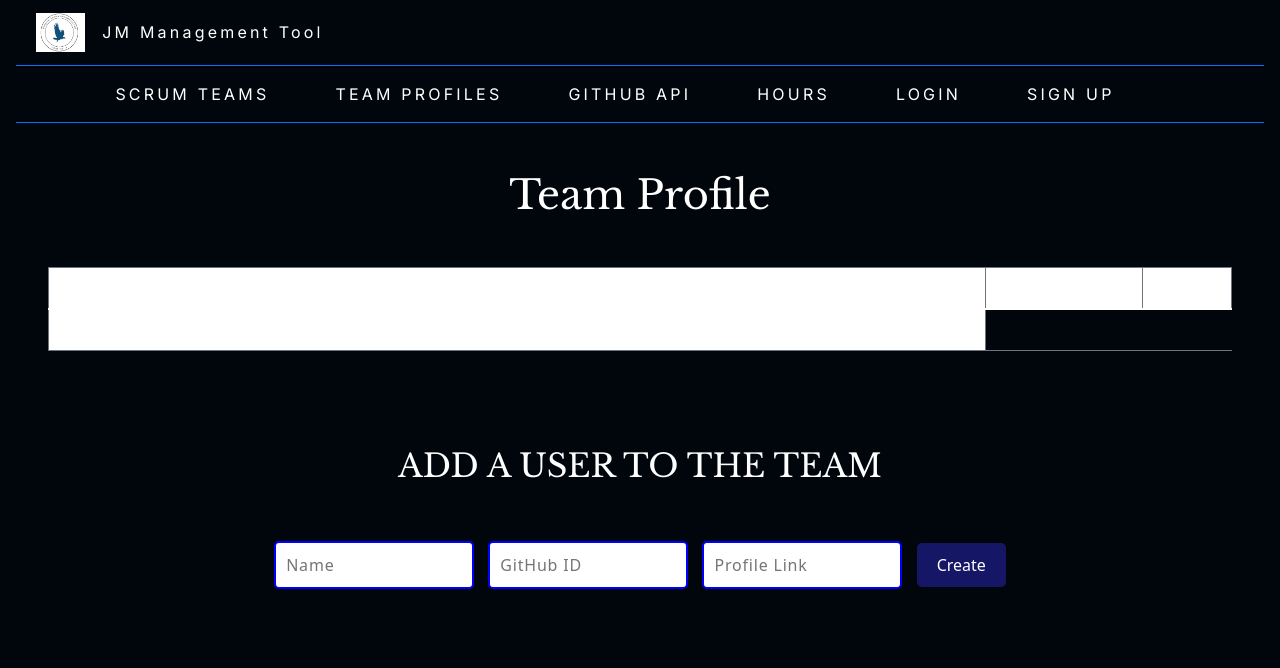
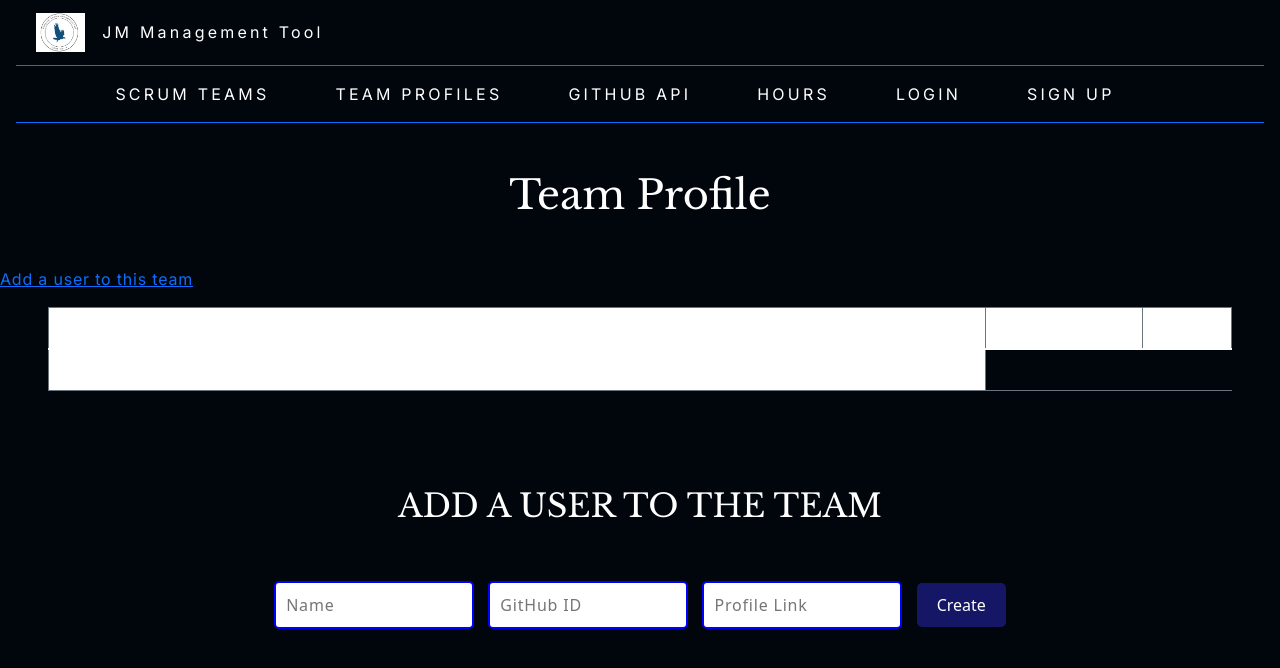
Before and after one commit to saumyapalk23/codingprojfontend, a Jekyll site: the page built from teamProfileDatabase.md, in a window 1280 px wide. Shown: the top 668 px of the page. Built offline with Jekyll 4.4.1, drawn with Linux system fonts in a browser that asks for light colours; our own code applies the rules of GitHub Pages for plain Markdown files; the repository's description, which GitHub fills in, is left out; part of the change alters nothing that is shown.

Commit message:
link to add user

```diff
--- a/teamProfileDatabase.md
+++ b/teamProfileDatabase.md
@@ -36,8 +36,9 @@
             background-color: #01060d;
         }
                     </style>
-<body>
+    <body>
         <h1 class="text-center m-5">Team Profile</h1>
+        <p><a id="addUserLink">Add a user to this team</a></p>
         <div class="table-responsive mx-5">
             <table id="table-container" class="table table-hover table-bordered border-secondary mb-5">
                 <thead>
@@ -64,6 +65,8 @@
         <script>
             const urlParams = new URLSearchParams(window.location.search);
             const teamId = urlParams.get('id');
+            var a = document.getElementById('addUserLink');
+            a.href = `https://rebecca-123.github.io/mrr_frontend/addUser?id=${teamId}`
             // prepare fetch urls
             const team_url = `https://mrr.rebeccaaa.tk/api/team/${teamId}`;
             const get_url = team_url + "/";
```
